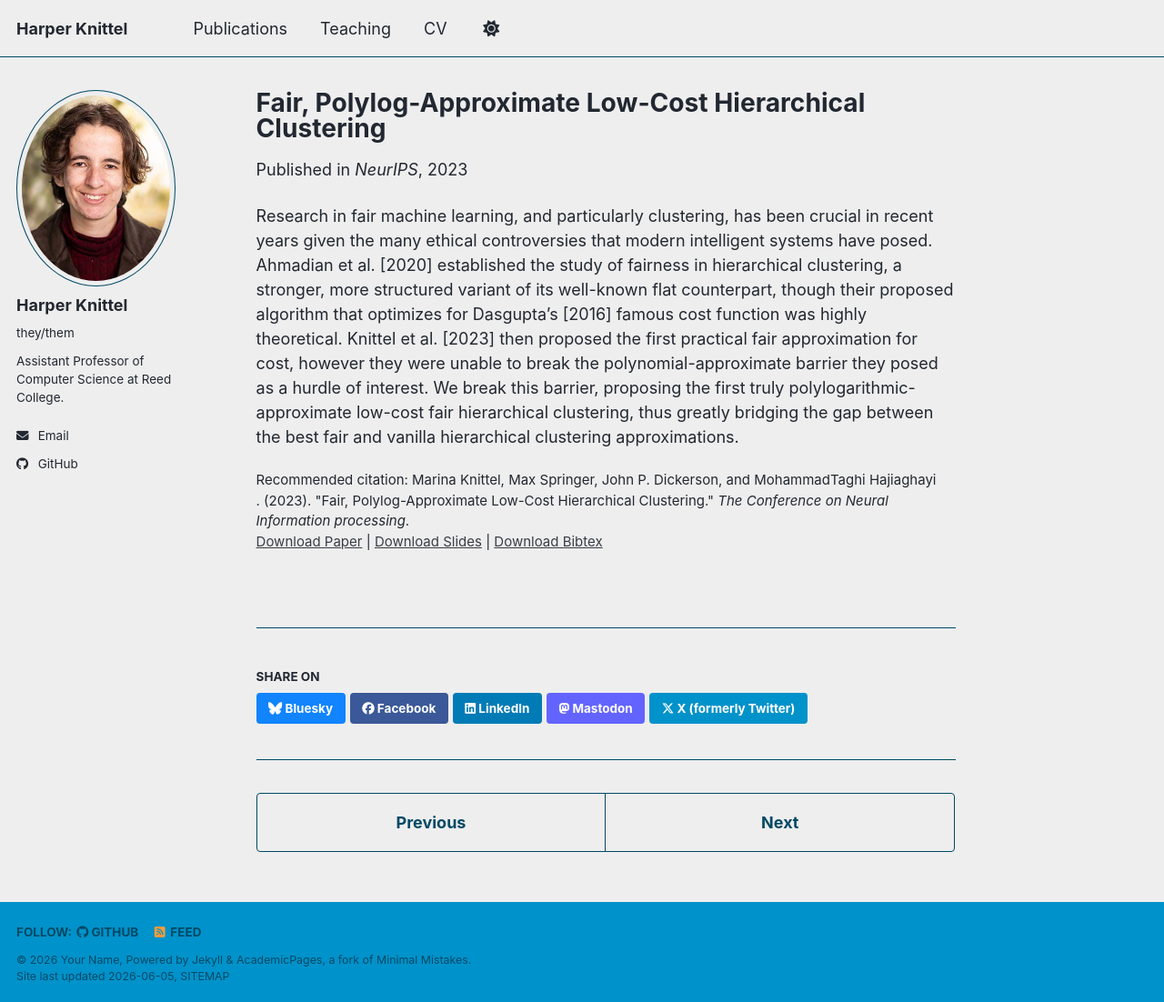
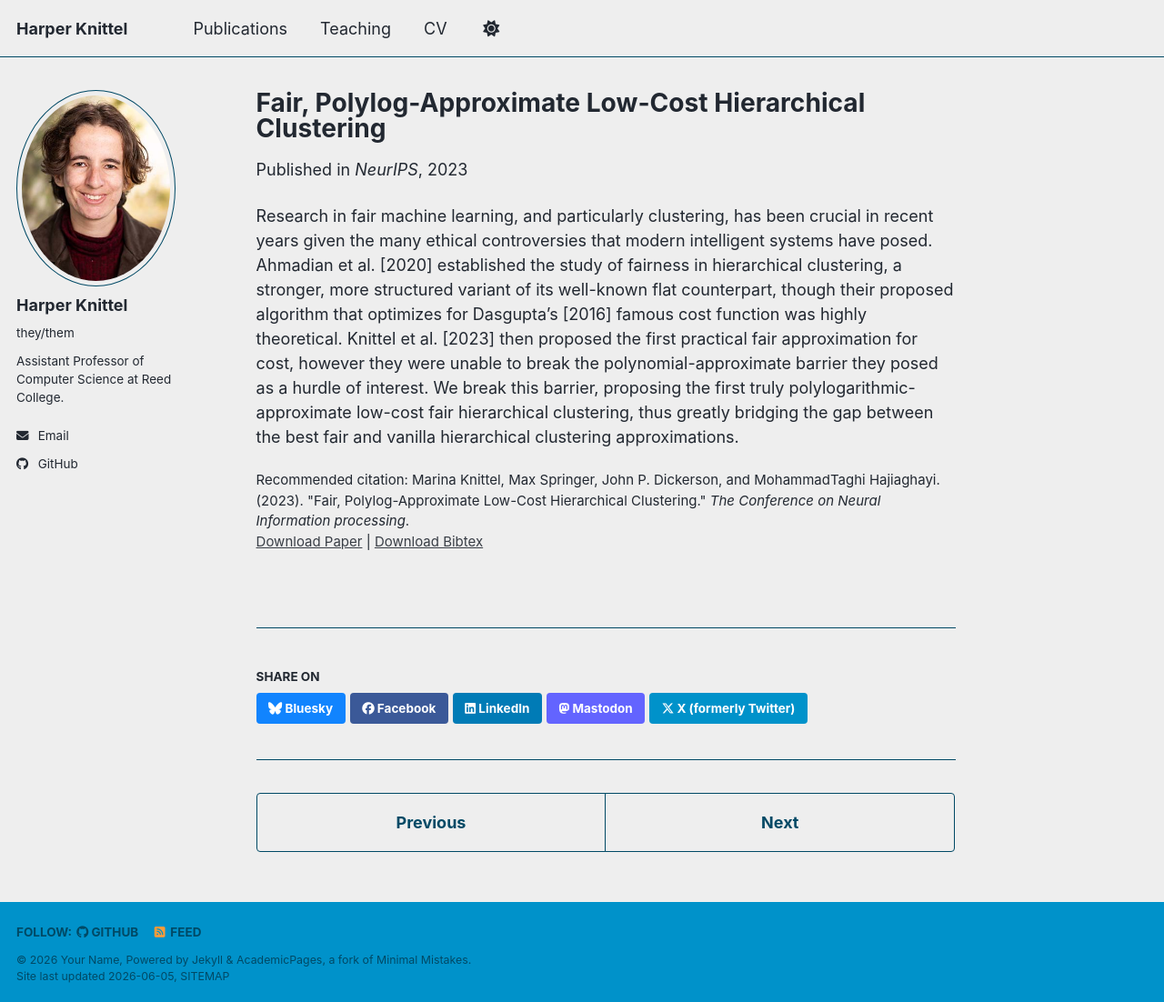
Before and after one commit to heknittel/heknittel.github.io, a Jekyll site: the page built from _publications/2009-10-01-paper-title-number-1.md, in a window 1280 px wide and 1102 px high. Shown: the whole window at 91% size. Built offline with Jekyll 4.4.1, drawn with Linux system fonts in a browser that asks for light colours; a script bundle is joined from its source files by our own code; library files that are not in the unit come from our copies; part of the change alters nothing that is shown.

Commit message:
Cleaning up pub

```diff
--- a/_publications/2009-10-01-paper-title-number-1.md
+++ b/_publications/2009-10-01-paper-title-number-1.md
@@ -1,14 +1,12 @@
 ---
 title: "Fair, Polylog-Approximate Low-Cost Hierarchical Clustering"
 collection: publications
-category: manuscripts
+category: conferences
 permalink: /publication/2009-10-01-paper-title-number-1
-excerpt: 'test'
 date: 2023-12-01
 venue: 'NeurIPS'
-slidesurl: 'https://arxiv.org/abs/2311.12501'
 paperurl: 'https://arxiv.org/abs/2311.12501'
 bibtexurl: 'https://dblp.org/rec/conf/icml/KnittelSDH23.html?view=bibtex'
-citation: 'Marina Knittel, Max Springer, John P. Dickerson, and MohammadTaghi Hajiaghayi<br/>. (2023). &quot;Fair, Polylog-Approximate Low-Cost Hierarchical Clustering.&quot; <i>The Conference on Neural Information processing</i>.'
+citation: 'Marina Knittel, Max Springer, John P. Dickerson, and MohammadTaghi Hajiaghayi. (2023). &quot;Fair, Polylog-Approximate Low-Cost Hierarchical Clustering.&quot; <i>The Conference on Neural Information processing</i>.'
 ---
 Research in fair machine learning, and particularly clustering, has been crucial in recent years given the many ethical controversies that modern intelligent systems have posed. Ahmadian et al. [2020] established the study of fairness in hierarchical clustering, a stronger, more structured variant of its well-known flat counterpart, though their proposed algorithm that optimizes for Dasgupta's [2016] famous cost function was highly theoretical. Knittel et al. [2023] then proposed the first practical fair approximation for cost, however they were unable to break the polynomial-approximate barrier they posed as a hurdle of interest. We break this barrier, proposing the first truly polylogarithmic-approximate low-cost fair hierarchical clustering, thus greatly bridging the gap between the best fair and vanilla hierarchical clustering approximations.
```
